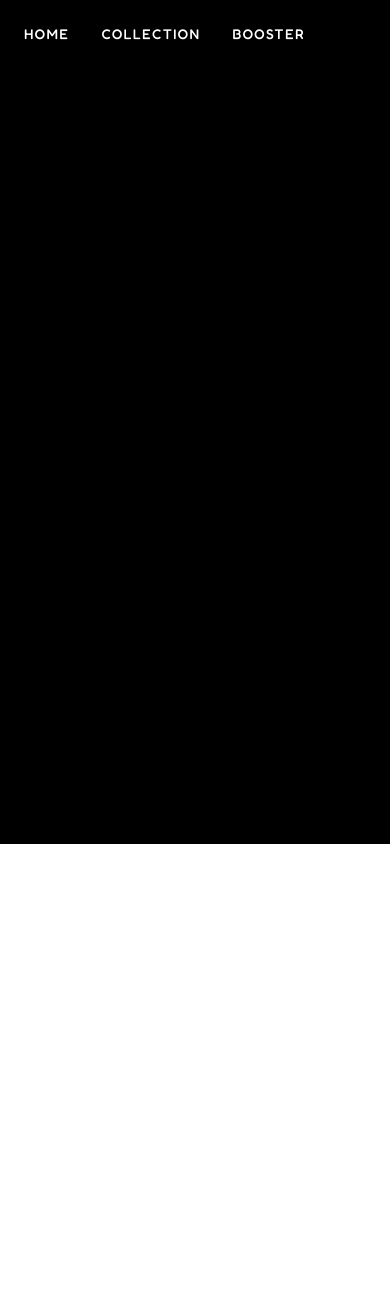
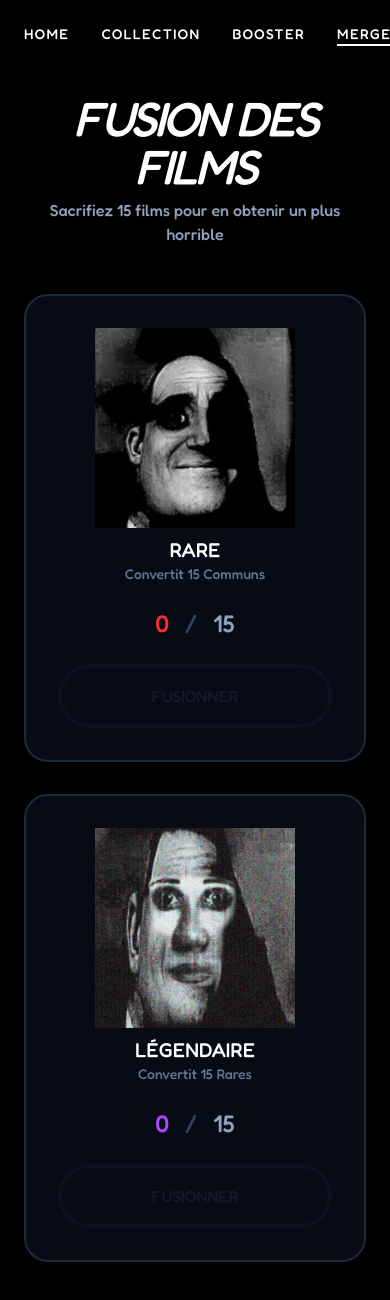
Before and after one commit to aserlite/pastoplesfilms, a Vue app: page /merge in a window 390 px wide. Shown: the top 1300 px of the page. Before the commit the page ends 844 px from the top, so only its background shows below. Built offline with nearby package versions, Linux system fonts and the light colour scheme; the HTML template or start-up script is replaced by a standard one.

Commit message:
fusion des films

```diff
--- a/src/App.vue
+++ b/src/App.vue
@@ -10,8 +10,7 @@ import { RouterView, RouterLink } from 'vue-router'
         class="hover:border-b-2 transition-all"
         active-class="border-b-2 border-white"
         >Home
-      </RouterLink
-      >
+      </RouterLink>
       <RouterLink
         to="/collection"
         class="hover:border-b-2 transition-all"
@@ -24,6 +23,12 @@ import { RouterView, RouterLink } from 'vue-router'
         active-class="border-b-2 border-white"
         >Booster</RouterLink
       >
+      <RouterLink
+        to="/merge"
+        class="hover:border-b-2 transition-all"
+        active-class="border-b-2 border-white"
+        >Merge</RouterLink
+      >
     </nav>
 
     <main>
--- a/src/router/index.ts
+++ b/src/router/index.ts
@@ -19,6 +19,11 @@ const router = createRouter({
       name: 'booster',
       component: () => import('../views/BoosterView.vue'),
     },
+    {
+      path: '/merge',
+      name: 'merge',
+      component: () => import('../views/MergeView.vue'),
+    },
   ],
 })
 
--- /dev/null
+++ b/src/views/MergeView.vue
@@ -0,0 +1,153 @@
+<script setup lang="ts">
+import { ref, computed } from 'vue'
+import { useCollectionStore, type Movie } from '@/stores/collection'
+import { MovieApiService } from '@/services/tmdb.service'
+
+const collection = useCollectionStore()
+const isMerging = ref(false)
+const mergedMovie = ref<Movie | null>(null)
+
+const stats = computed(() => collection.collectionStats)
+
+const handleMerge = async (fromRarity: 'commun' | 'rare') => {
+  if (isMerging.value) return
+
+  const success = collection.mergeCards(fromRarity)
+
+  if (success) {
+    isMerging.value = true
+    mergedMovie.value = null
+
+    try {
+      const targetMaxVote = fromRarity === 'commun' ? 4 : 2
+      const movie = await MovieApiService.fetchRandomMovie(targetMaxVote)
+
+      if (movie) {
+        mergedMovie.value = movie as Movie
+        collection.addMovie(mergedMovie.value)
+      }
+    } catch (error) {
+      console.error('Erreur fusion', error)
+    } finally {
+      isMerging.value = false
+    }
+  }
+}
+
+const getRarityUI = (note: number) => {
+  if (note <= 2) return { label: 'Légendaire', color: 'text-yellow-500' }
+  if (note <= 4) return { label: 'Rare', color: 'text-purple-500' }
+  return { label: 'Commun', color: 'text-red-500' }
+}
+</script>
+
+<template>
+  <div class="min-h-[calc(100vh-80px)] bg-black p-6 md:p-10 flex flex-col items-center">
+    <div class="max-w-4xl w-full text-center mb-12">
+      <h2 class="text-5xl font-black text-white uppercase italic tracking-tighter">
+        Fusion des films
+      </h2>
+      <p class="text-slate-400 mt-2">Sacrifiez 15 films pour en obtenir un plus horrible</p>
+    </div>
+
+    <div class="grid grid-cols-1 md:grid-cols-2 gap-8 max-w-4xl w-full mb-12">
+      <div
+        class="bg-slate-900/50 border-2 border-slate-800 p-8 rounded-3xl flex flex-col items-center gap-6"
+      >
+        <div class="text-center">
+          <img
+            src="../assets/phase_3_mr_incredible.webp"
+            alt="mr incredible"
+            class="w-50 h-50 mx-auto"
+          />
+          <h3 class="text-xl font-bold text-white mt-2 uppercase">Rare</h3>
+          <p class="text-slate-500 text-sm">Convertit 15 Communs</p>
+        </div>
+
+        <div class="flex items-center gap-4 text-2xl font-black">
+          <span class="text-red-500">{{ stats.commun.length }}</span>
+          <span class="text-slate-700">/</span>
+          <span class="text-slate-400">15</span>
+        </div>
+
+        <button
+          @click="handleMerge('commun')"
+          :disabled="stats.commun.length < 15 || isMerging"
+          class="w-full py-4 border-4 border-purple-500 rounded-full font-black uppercase text-purple-500 transition-all hover:bg-purple-500 hover:text-white active:scale-95 disabled:opacity-20 disabled:border-slate-800 disabled:text-slate-600 disabled:hover:bg-transparent cursor-pointer disabled:cursor-not-allowed"
+        >
+          {{ isMerging ? 'Fusion...' : 'Fusionner' }}
+        </button>
+      </div>
+
+      <div
+        class="bg-slate-900/50 border-2 border-slate-800 p-8 rounded-3xl flex flex-col items-center gap-6"
+      >
+        <div class="text-center">
+          <img
+            src="../assets/phase_4_mr_incredible.webp"
+            alt="mr incredible"
+            class="w-50 h-50 mx-auto"
+          />
+          <h3 class="text-xl font-bold text-white mt-2 uppercase">Légendaire</h3>
+          <p class="text-slate-500 text-sm">Convertit 15 Rares</p>
+        </div>
+
+        <div class="flex items-center gap-4 text-2xl font-black">
+          <span class="text-purple-500">{{ stats.rare.length }}</span>
+          <span class="text-slate-700">/</span>
+          <span class="text-slate-400">15</span>
+        </div>
+
+        <button
+          @click="handleMerge('rare')"
+          :disabled="stats.rare.length < 15 || isMerging"
+          class="w-full py-4 border-4 border-yellow-500 rounded-full font-black uppercase text-yellow-500 transition-all hover:bg-yellow-500 hover:text-black active:scale-95 disabled:opacity-20 disabled:border-slate-800 disabled:text-slate-600 disabled:hover:bg-transparent cursor-pointer disabled:cursor-not-allowed"
+        >
+          {{ isMerging ? 'Fusion...' : 'Fusionner' }}
+        </button>
+      </div>
+    </div>
+
+    <div v-if="mergedMovie || isMerging" class="mt-8 flex flex-col items-center animate-in slide-in-from-bottom-8 duration-700">
+
+      <div class="text-white font-black uppercase tracking-widest mb-6 text-xl">Résultat de la fusion</div>
+
+      <div
+        class="relative w-64 h-96 md:w-72 md:h-[420px] bg-slate-900 border-4 border-slate-800 rounded-2xl overflow-hidden shadow-2xl transition-all duration-500"
+        :class="{ 'animate-pulse scale-95 border-purple-500/50': isMerging, 'hover:scale-105 hover:border-white/20': !isMerging }"
+      >
+        <img
+          :src="mergedMovie?.poster_path ? `https://image.tmdb.org/t/p/w500${mergedMovie.poster_path}` : '/src/assets/random.png'"
+          alt="Résultat fusion"
+          draggable="false"
+          class="w-full h-full object-cover transition-opacity duration-500"
+          :class="isMerging ? 'opacity-20' : 'opacity-80'"
+        />
+
+        <div
+          v-if="mergedMovie && !isMerging"
+          class="absolute bottom-0 left-0 right-0 p-4 bg-gradient-to-t from-black via-black/90 to-transparent"
+        >
+          <div class="flex flex-col">
+        <span
+          :class="[
+            'text-[10px] uppercase tracking-[0.2em] font-black',
+            getRarityUI(mergedMovie?.vote_average ?? 0).color,
+          ]"
+        >
+          Rareté : {{ getRarityUI(mergedMovie?.vote_average ?? 0).label }}
+        </span>
+            <h3 class="text-lg font-bold text-white leading-tight truncate">
+              {{ mergedMovie?.title }}
+            </h3>
+          </div>
+        </div>
+
+        <div v-if="isMerging" class="absolute inset-0 flex flex-col items-center justify-center bg-black/20 backdrop-blur-[2px]">
+          <span class="text-white font-black italic animate-bounce tracking-widest text-lg">FUSION...</span>
+          <span class="text-[10px] text-slate-400 uppercase mt-2">Assemblage moléculaire</span>
+        </div>
+      </div>
+    </div>
+  </div>
+</template>
```
Also changed, not shown: src/assets/phase_3_mr_incredible.webp (added), src/assets/phase_4_mr_incredible.webp (added).
